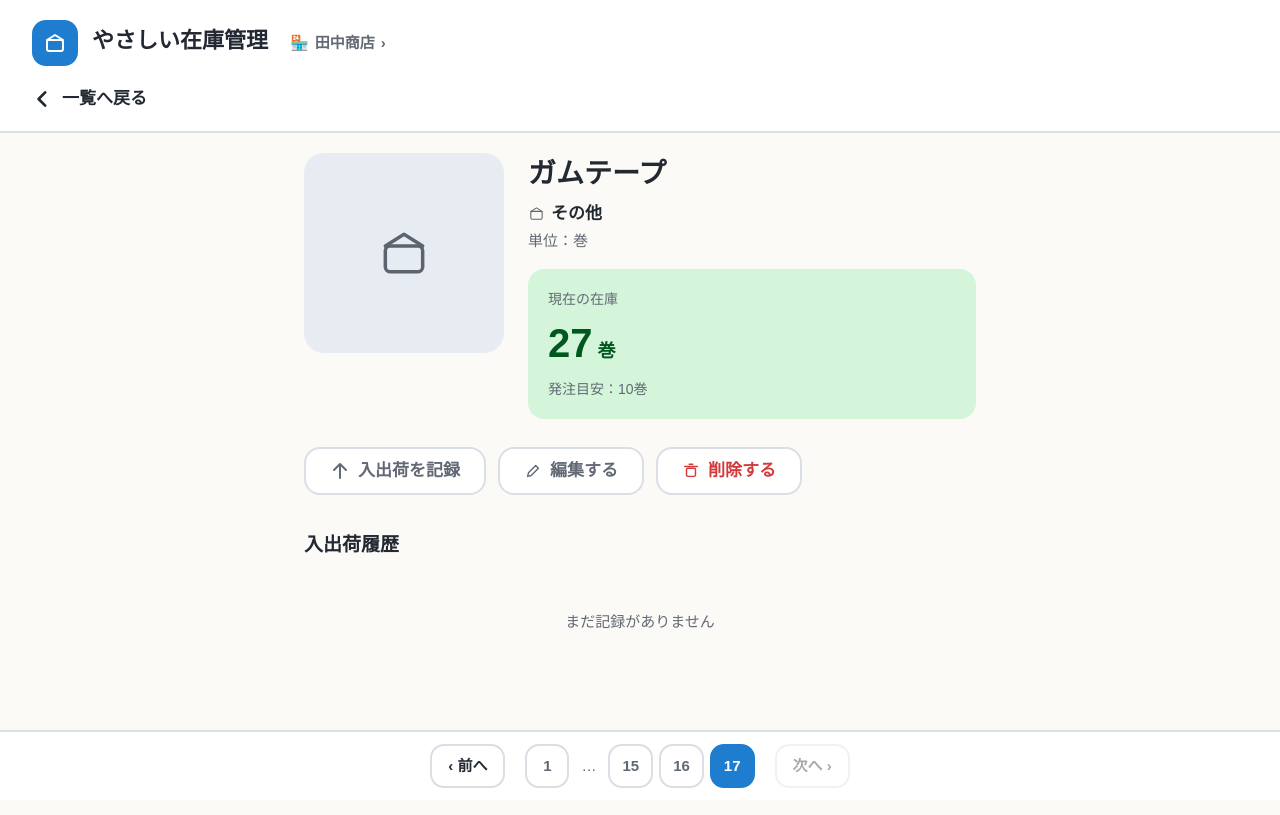
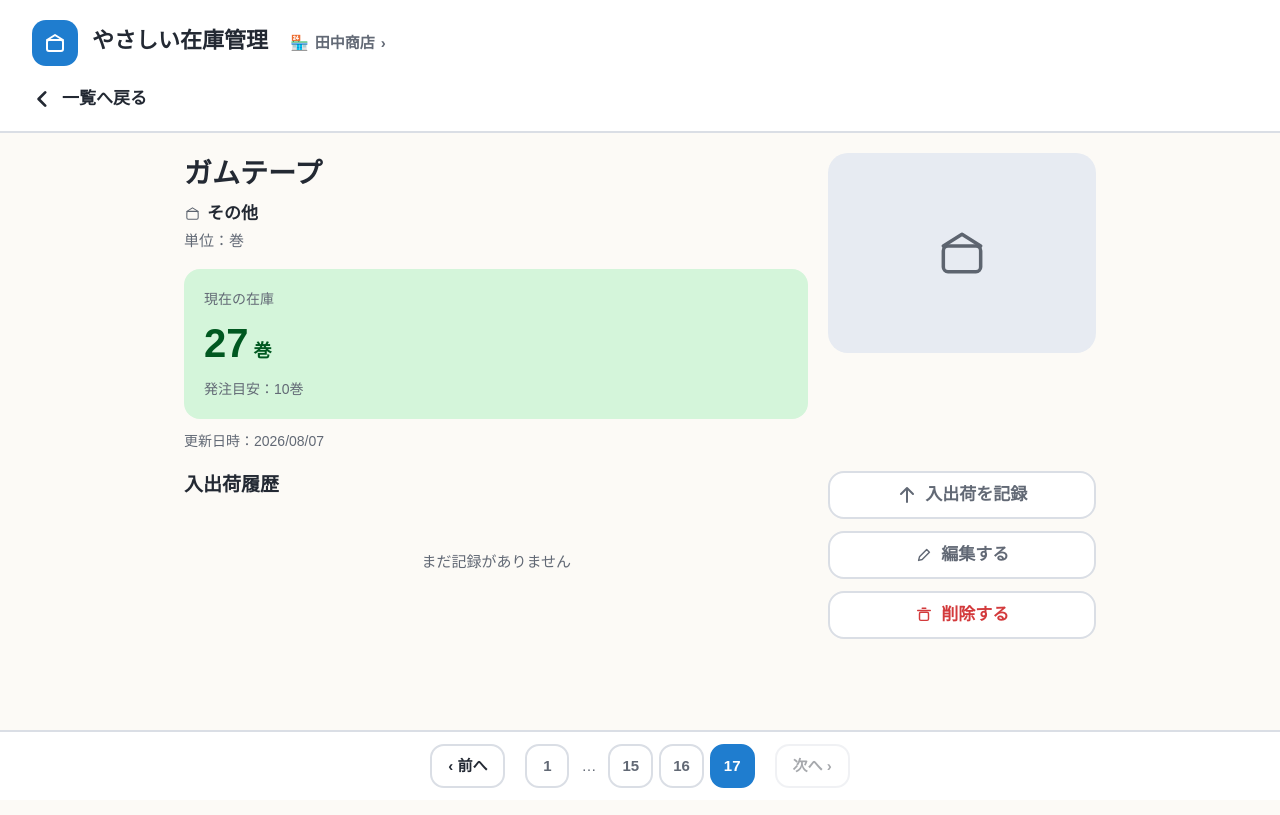
Before and after one commit to coo-07/inventory-management-system, a React (Vite) app: page /items/1 in a window 1280 px wide. Both pictures are taken after a click on the button "17". Built offline with nearby package versions, Linux system fonts and the light colour scheme; a web font is replaced by a local one.

Commit message:
PC幅（1024px以上）で登録フォーム・商品詳細ページを2カラム化、更新日時表示を追加

```diff
--- a/src/pages/ItemDetail.jsx
+++ b/src/pages/ItemDetail.jsx
@@ -4,6 +4,7 @@ import { useItems } from "../hooks/useItems";
 import { useToast } from "../context/ToastContext";
 import CategoryIcon, { getCategoryMeta } from "../components/CategoryIcon";
 import { getStockStatus } from "../utils/stockStatus";
+import { formatDate } from "../utils/formatDate";
 import StockLogList from "../components/StockLogList";
 import ConfirmDialog from "../components/ConfirmDialog";
 import Pagination from "../components/Pagination";
@@ -49,15 +50,20 @@ function ItemDetail() {
   };
 
   return (
-    <div className="mx-auto max-w-[720px] px-6 py-5" style={{ paddingBottom: showNav ? "140px" : "40px" }}>
-      <div className="mb-7 flex flex-wrap gap-6">
     <div
-          className="flex h-[200px] w-[200px] shrink-0 items-center justify-center rounded-[var(--r-xl)]"
+      className="mx-auto max-w-[720px] px-6 py-5 lg:max-w-[960px]"
+      style={{ paddingBottom: showNav ? "140px" : "40px" }}
+    >
+      <div className="grid grid-cols-1 lg:grid-cols-[7fr_3fr] lg:items-start lg:gap-5">
+        {/* lg:contents unwraps this row so image/info become independent grid columns at lg, while mobile keeps the original side-by-side hero row untouched */}
+        <div className="mb-7 flex flex-wrap gap-6 lg:contents">
+          <div
+            className="flex h-[200px] w-[200px] shrink-0 items-center justify-center rounded-[var(--r-xl)] lg:order-2 lg:w-full"
             style={{ background: meta.bg }}
           >
             <CategoryIcon category={item.category} size={56} />
           </div>
-        <div className="min-w-[260px] flex-1">
+          <div className="min-w-[260px] flex-1 lg:order-1 lg:w-full lg:min-w-0">
             <p className="m-0 mb-1.5 text-[28px] font-black">{item.name}</p>
             <div className="mb-1 flex items-center gap-1.5">
               <CategoryIcon category={item.category} size={17} />
@@ -84,10 +90,14 @@ function ItemDetail() {
                 発注目安：{item.threshold}{item.unit}
               </p>
             </div>
+
+            <p className="m-0 mt-3 text-sm" style={{ color: "var(--ink-soft)" }}>
+              更新日時：{formatDate(item.updatedAt).split(" ")[0]}
+            </p>
           </div>
         </div>
 
-      <div className="mb-9 flex flex-wrap gap-3">
+        <div className="mb-9 flex flex-wrap gap-3 lg:order-4 lg:w-full lg:flex-col">
           <Button variant="secondarySoft" onClick={() => navigate(`/items/${id}/record`)}>
             <svg width="20" height="20" viewBox="0 0 20 20" fill="none">
               <path
@@ -116,8 +126,11 @@ function ItemDetail() {
           </Button>
         </div>
 
+        <div className="lg:order-3 lg:w-full">
           <h2 className="mb-3 text-[19px] font-bold">入出荷履歴</h2>
           <StockLogList logs={logs} />
+        </div>
+      </div>
 
       {showNav && (
         <Pagination
--- a/src/pages/ItemForm.jsx
+++ b/src/pages/ItemForm.jsx
@@ -151,7 +151,7 @@ function ItemForm() {
     "box-border w-full rounded-[var(--r-md)] px-4 py-3.5 text-[17px]";
 
   return (
-    <div className="mx-auto max-w-[640px] px-6 py-5">
+    <div className="mx-auto max-w-[640px] px-6 py-5 lg:max-w-[880px]">
       <h1 className="mb-6 text-[26px] font-bold">{isEdit ? "商品を編集" : "商品を登録"}</h1>
 
       {showErrorSummary && errorSummaryItems.length > 0 && (
@@ -182,9 +182,11 @@ function ItemForm() {
       )}
 
       <div
-        className="flex flex-col gap-5.5 rounded-[var(--r-xl)] border-2 p-7"
+        className="rounded-[var(--r-xl)] border-2 p-7"
         style={{ background: "var(--surface)", borderColor: "var(--border)" }}
       >
+        <div className="flex flex-col gap-5.5 lg:flex-row lg:gap-5">
+          <div className="flex w-full flex-col gap-5.5 lg:w-[70%]">
             <div>
               <label className="mb-2 block text-[15px] font-bold">商品名（必須）</label>
               <input
@@ -335,13 +337,15 @@ function ItemForm() {
                 style={{ border: "2px solid var(--border)", background: "var(--surface)", color: "var(--ink)" }}
               />
             </div>
+          </div>
 
+          <div className="flex w-full flex-col gap-5.5 lg:w-[30%]">
             <div>
               <label className="mb-2 block text-[15px] font-bold">商品の写真（任意）</label>
               <PhotoUpload value={form.imageUrl} onChange={(imageUrl) => setForm((prev) => ({ ...prev, imageUrl }))} />
             </div>
 
-        <div className="mt-2 flex flex-wrap justify-end gap-3">
+            <div className="mt-2 flex flex-wrap justify-end gap-3 lg:justify-start">
               <Button variant="secondary" disabled={saveLoading} onClick={handleCancel}>
                 キャンセル
               </Button>
@@ -351,6 +355,8 @@ function ItemForm() {
             </div>
           </div>
         </div>
+      </div>
+    </div>
   );
 }
 
```
Lines whose indentation alone changed are shown as unchanged.
